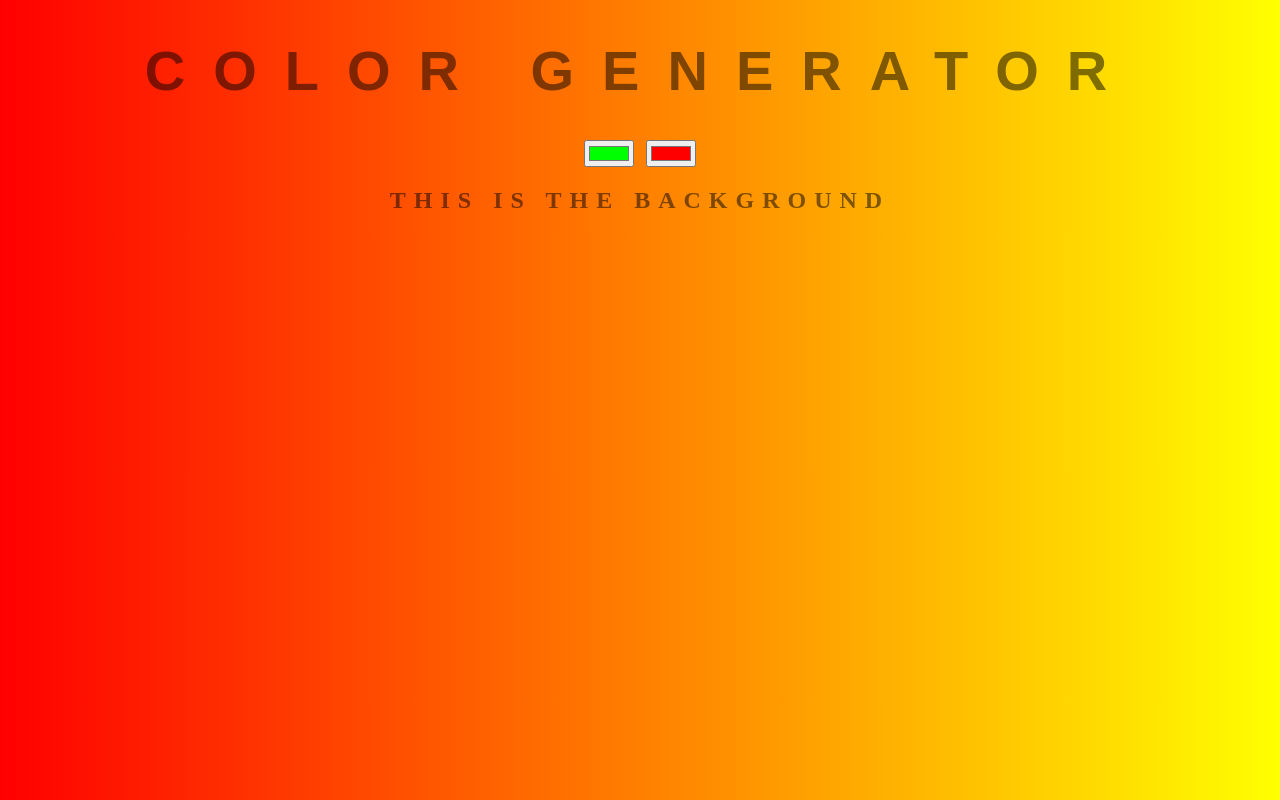
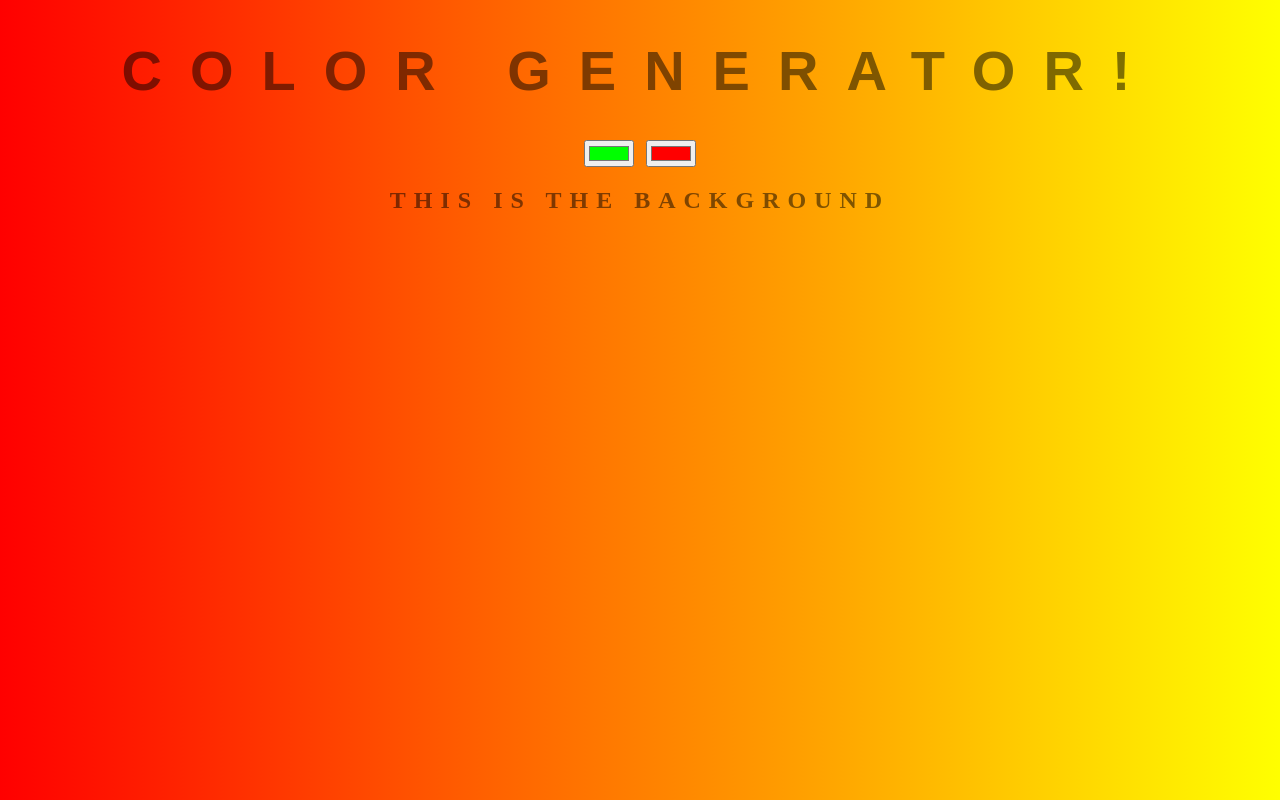
Before and after one commit to Groense1/background-generator, a plain HTML site: page index.html in a window 1280 px wide. Drawn offline with Linux system fonts and the light colour scheme.

Commit message:
Uitroepteken toegevoegd

```diff
--- a/index.html
+++ b/index.html
@@ -5,7 +5,7 @@
 	<link rel="stylesheet" type="text/css" href="style.css">
 </head>
 <body id="gradient">
-	<h1>Color Generator</h1>
+	<h1>Color Generator!</h1>
 	<input class="color1" type="color" name="color1" value="#00ff00">
 	<input class="color2" type="color" name="color2" value="#ff0000">
 	<h2>This is the background</h2>
```
